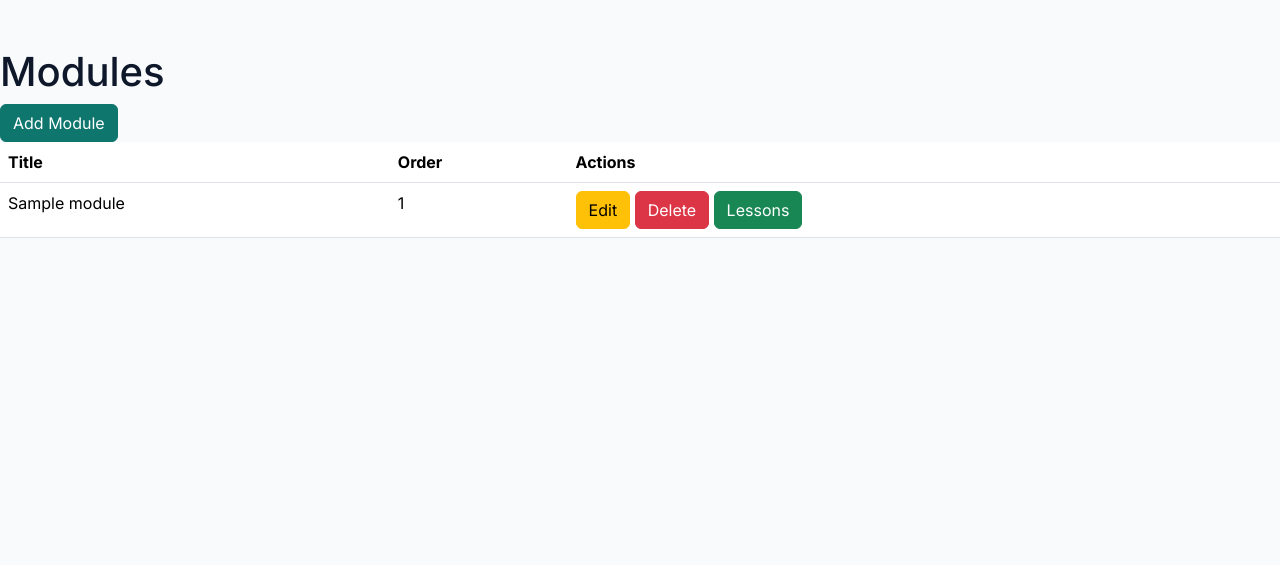
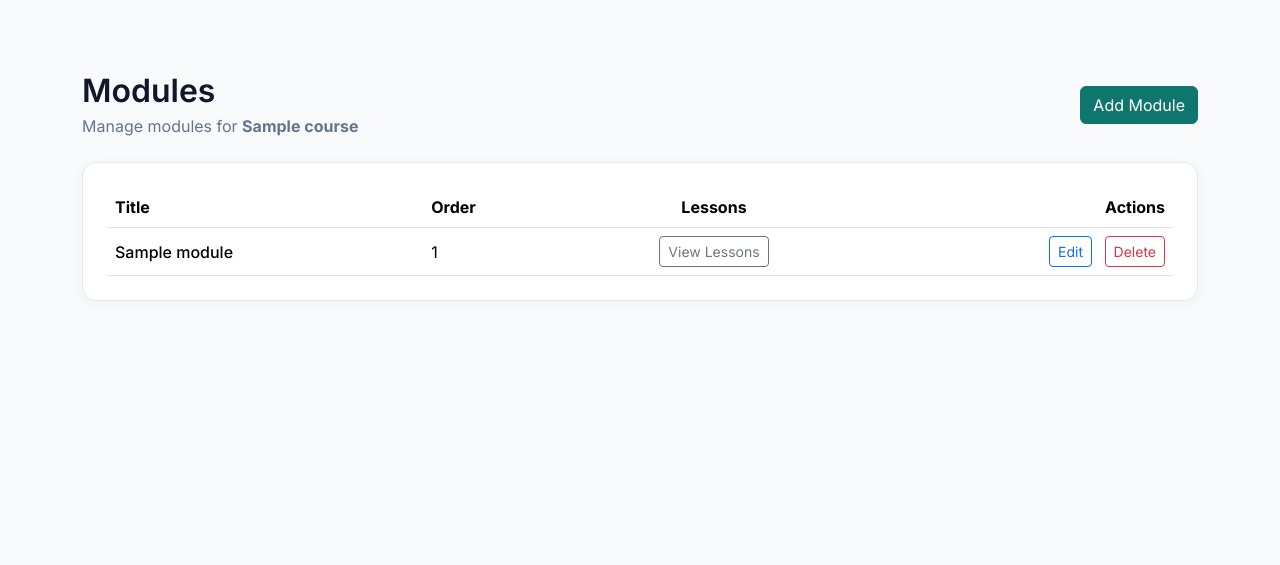
Before and after one commit to sufiyan-mansuri/knowledgebase-lms, a Django app: a page that uses KnowledgeBase/courses/templates/courses/module_list.html in a window 1280 px wide. Shown: the part 57-622 px from the top of the page. Run offline with Django 5.2, Linux system fonts and the light colour scheme; a user stored in the database is signed in; tables that the repository leaves empty hold one stand-in row (values such as "Sample post").

Commit message:
redesigned module views for instructors

```diff
--- a/KnowledgeBase/courses/templates/courses/module_list.html
+++ b/KnowledgeBase/courses/templates/courses/module_list.html
@@ -1,35 +1,106 @@
 {% extends "base.html" %}
+{% load form_tags %}
 
 {% block content %}
 
-<h1>Modules</h1>
-<a class="btn btn-primary" href="{% url 'courses:module_create' course.slug  %}" role="button">Add Module</a>
+<section class="py-4">
+  <div class="container">
 
-<table class="table table-hover">
+    <!-- Header -->
+    <div class="d-flex justify-content-between align-items-center mb-4">
+      <div>
+        <h2 class="fw-semibold mb-1">Modules</h2>
+        <p class="text-muted mb-0">
+          Manage modules for <strong>{{ course.title }}</strong>
+        </p>
+      </div>
+
+      <a href="{% url 'courses:module_create' course.slug %}" class="btn btn-primary">
+        Add Module
+      </a>
+    </div>
+
+    <!-- Table Card -->
+    <div class="card p-4">
+
+      <div class="table-responsive">
+        <table class="table align-middle mb-0">
+
           <thead>
+            <tr>
               <th>Title</th>
               <th>Order</th>
-    <th>Actions</th>
+              <th class="text-center">Lessons</th>
+              <th class="text-end">Actions</th>
+            </tr>
           </thead>
+
           <tbody>
+
             {% if object_list %}
-        {% for module in object_list  %}
+
+              {% for module in object_list %}
               <tr>
-                <td>{{ module.title }}</td>
-                <td>{{ module.order }}</td>
+
+                <td class="fw-medium">
+                  {{ module.title }}
+                </td>
+
                 <td>
-                  <a class="btn btn-warning" href='{% url "courses:module_update" course.slug module.id %}' role="button">Edit</a>
-                  <a class="btn btn-danger" href='{% url "courses:module_delete" course.slug module.id %}' role="button">Delete</a>
-                  <a class="btn btn-success" href='{% url "lessons:lesson_list" course.slug module.id %}' role="button">Lessons</a>
+                  {{ module.order }}
+                </td>
+
+                <td class="text-center">
+                  <a href="{% url 'lessons:lesson_list' course.slug module.id %}"
+                    class="btn btn-sm btn-outline-secondary">
+                    View Lessons
+                  </a>
+                </td>
+
+                <td class="text-end">
+
+                  <a href="{% url 'courses:module_update' course.slug module.id %}"
+                     class="btn btn-sm btn-outline-primary me-2">
+                    Edit
+                  </a>
+
+                  <a href="{% url 'courses:module_delete' course.slug module.id %}"
+                     class="btn btn-sm btn-outline-danger">
+                    Delete
+                  </a>
+
+                </td>
+
+              </tr>
+              {% endfor %}
+
+            {% else %}
+
+              <tr>
+                <td colspan="4" class="text-center py-5">
+
+                  <h6 class="fw-semibold mb-2">No modules created yet</h6>
+                  <p class="text-muted mb-3">
+                    Start building your course by creating the first module.
+                  </p>
+
+                  <a href="{% url 'courses:module_create' course.slug %}"
+                     class="btn btn-primary btn-sm px-4">
+                    Create First Module
+                  </a>
+
                 </td>
               </tr>
-        {% endfor %}
-    {% else %}
-        <tr>
-            <td colspan='3'>No modules created for this lesson</td>
-        </tr>
+
             {% endif %}
+
           </tbody>
         </table>
+      </div>
+
+    </div>
+
+  </div>
+</section>
 
 {% endblock content %}
--- a/KnowledgeBase/courses/views.py
+++ b/KnowledgeBase/courses/views.py
@@ -154,6 +154,11 @@ class ModuleCreateView(InstructorRequiredMixin, CreateView):
 
         return super().form_valid(form)
 
+    def get_context_data(self, **kwargs):
+        context = super().get_context_data(**kwargs)
+        context["course"] = self.course
+        return context
+
     def get_success_url(self):
         return reverse_lazy('courses:module_list', kwargs={'slug': self.course.slug})
 
@@ -188,6 +193,11 @@ class ModuleUpdateView(InstructorRequiredMixin, UpdateView):
 
         return super().form_valid(form)
 
+    def get_context_data(self, **kwargs):
+        context = super().get_context_data(**kwargs)
+        context["course"] = self.course
+        return context
+
     def get_success_url(self):
         return reverse_lazy('courses:module_list', kwargs={'slug': self.course.slug})
 
--- a/KnowledgeBase/dashboard/templates/dashboard/instructor_dashboard.html
+++ b/KnowledgeBase/dashboard/templates/dashboard/instructor_dashboard.html
@@ -84,7 +84,7 @@
 
                     <td class="text-center">
                         <a href="{% url 'courses:module_list' course_detail.course.slug %}" class="btn btn-sm btn-outline-success">
-                        Modules
+                        View Modules
                         </a>
                     </td>
 
```
Also changed, not shown: KnowledgeBase/courses/templates/courses/module_confirm_delete.html (+51 -5 lines), KnowledgeBase/courses/templates/courses/module_form.html (+70 -6 lines), KnowledgeBase/media/course_thumbnails/Villians_That_Win_Thumbnail_v2_white_aR7eO1H.jpg (added). Lines whose indentation alone changed are shown as unchanged.
